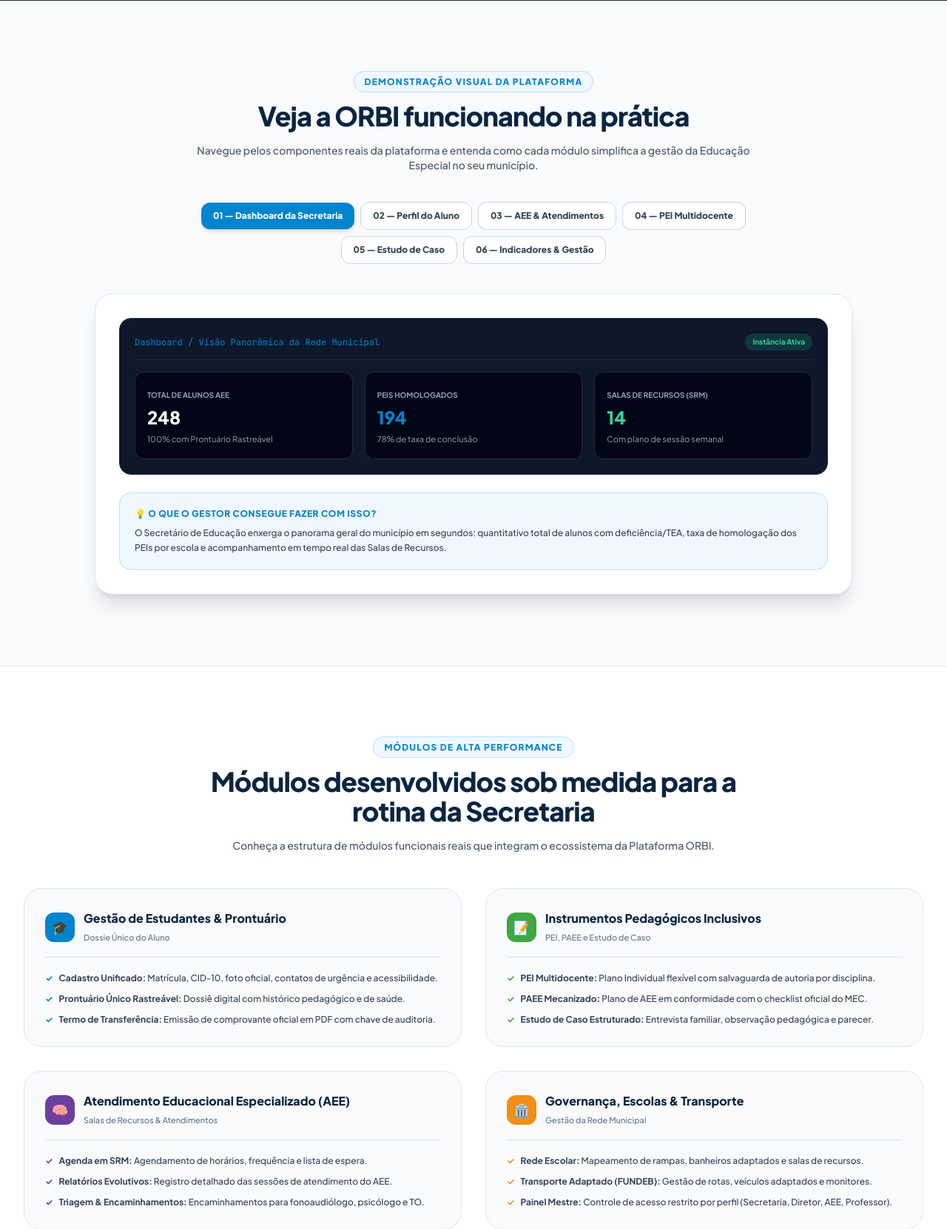
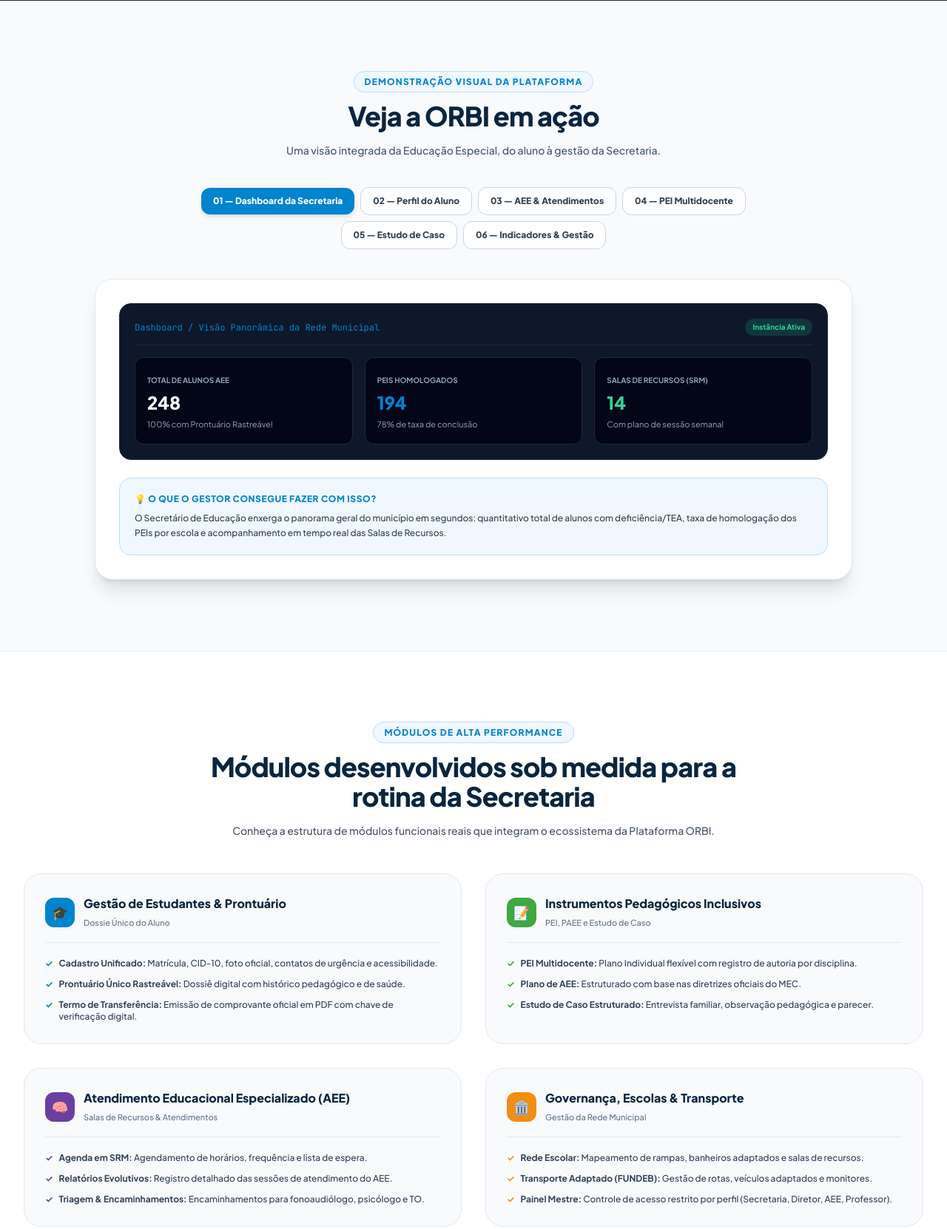
Before and after one commit to carlosvictorress/pngi, a Flask app: page / in a window 1280 px wide; the page is wider, and only the part inside the window is pictured. Shown: the part 3082-4744 px from the top of that part at 74% size. Run offline with Flask 3, Linux system fonts and the light colour scheme; data that the repository does not hold is empty; some libraries are stand-ins or nearby versions.

Commit message:
feat(cro): otimiza copy, hierarquia visual, revisao juridica e demonstracao do produto mantendo 100% o design system da ORBI

```diff
--- a/app/templates/publico/landing.html
+++ b/app/templates/publico/landing.html
@@ -308,7 +308,7 @@
                             <div class="bg-slate-900 border border-slate-800 p-4 rounded-xl space-y-1">
                                 <span class="text-[10px] font-bold text-slate-400 uppercase">PEIs Homologados</span>
                                 <div class="text-2xl font-black text-orbi-blue">194 <span class="text-xs text-orbi-blue font-bold">78%</span></div>
-                                <span class="text-[10px] text-slate-400 block">Em conformidade com a LBI</span>
+                                <span class="text-[10px] text-slate-400 block">Alinhado às diretrizes da LBI</span>
                             </div>
 
                             <div class="bg-slate-900 border border-slate-800 p-4 rounded-xl space-y-1">
@@ -347,8 +347,8 @@
                                 </div>
                                 <div class="bg-slate-950 p-3 rounded-lg border border-slate-800 flex items-center justify-between">
                                     <div>
-                                        <span class="font-bold text-white block text-xs">PAEE Mecanizado</span>
-                                        <span class="text-[10px] text-slate-400">Checklist MEC 100% ok</span>
+                                        <span class="font-bold text-white block text-xs">Diretrizes MEC</span>
+                                        <span class="text-[10px] text-slate-400">Estruturação Padronizada</span>
                                     </div>
                                     <span class="w-2.5 h-2.5 rounded-full bg-orbi-blue"></span>
                                 </div>
@@ -557,10 +557,10 @@
                     DEMONSTRAÇÃO VISUAL DA PLATAFORMA
                 </span>
                 <h2 class="text-3xl sm:text-4xl font-black text-orbi-navy tracking-tight">
-                    Veja a ORBI funcionando na prática
+                    Veja a ORBI em ação
                 </h2>
                 <p class="text-xs sm:text-sm text-slate-600 font-medium leading-relaxed">
-                    Navegue pelos componentes reais da plataforma e entenda como cada módulo simplifica a gestão da Educação Especial no seu município.
+                    Uma visão integrada da Educação Especial, do aluno à gestão da Secretaria.
                 </p>
             </div>
 
@@ -701,7 +701,7 @@
                                 <span class="text-[10px] text-emerald-400 font-bold">Assinado pelo Professor Regente</span>
                             </div>
                             <p class="text-[11px] text-slate-400 leading-relaxed">
-                                Estratégias flexibilizadas, métodos de avaliação adaptados e salvaguarda de autoria por disciplina.
+                                Estratégias flexibilizadas, métodos de avaliação adaptados e registro de autoria por disciplina.
                             </p>
                         </div>
                     </div>
@@ -709,7 +709,7 @@
                     <div class="bg-orbi-50 border border-orbi-200 rounded-2xl p-5 text-slate-800 space-y-2">
                         <span class="text-xs font-black text-orbi-blue uppercase tracking-wider block">💡 O que o gestor consegue fazer com isso?</span>
                         <p class="text-xs leading-relaxed font-medium text-slate-700">
-                            Garante a elaboração padronizada do PEI em todas as escolas da rede municipal. Permite que múltiplos professores regentes insiram suas metas mantendo inviolabilidade de autoria por componente curricular.
+                            Facilita a elaboração padronizada do PEI em todas as escolas da rede municipal. Permite que múltiplos professores regentes insiram suas metas mantendo o registro transparente de autoria por componente curricular.
                         </p>
                     </div>
                 </div>
@@ -747,7 +747,7 @@
                         <div class="grid grid-cols-1 sm:grid-cols-2 gap-4 text-xs">
                             <div class="bg-slate-950 p-4 rounded-xl border border-slate-800">
                                 <span class="font-bold text-white block">Logística de Transporte Adaptado</span>
-                                <span class="text-[11px] text-slate-400 block mt-1">Controle de rotas, acompanhantes, veículos adaptados e relatórios prontos para auditoria do FUNDEB.</span>
+                                <span class="text-[11px] text-slate-400 block mt-1">Controle de rotas, acompanhantes, veículos adaptados e relatórios organizados para prestação de contas do FUNDEB.</span>
                             </div>
                             <div class="bg-slate-950 p-4 rounded-xl border border-slate-800">
                                 <span class="font-bold text-white block">Exportação & Prestação de Contas</span>
@@ -759,7 +759,7 @@
                     <div class="bg-orbi-50 border border-orbi-200 rounded-2xl p-5 text-slate-800 space-y-2">
                         <span class="text-xs font-black text-orbi-blue uppercase tracking-wider block">💡 O que o gestor consegue fazer com isso?</span>
                         <p class="text-xs leading-relaxed font-medium text-slate-700">
-                            Transforma dados em relatórios práticos para conselhos, Ministério Público e prestação de contas do FUNDEB. Garante que a Secretaria de Educação tenha total controle administrativo sobre o transporte escolar adaptado.
+                            Transforma dados em relatórios práticos para conselhos, órgãos de controle e prestação de contas do FUNDEB. Permite que a Secretaria de Educação tenha total controle administrativo sobre o transporte escolar adaptado.
                         </p>
                     </div>
                 </div>
@@ -808,7 +808,7 @@
                         </li>
                         <li class="flex items-start gap-2">
                             <span class="text-orbi-blue font-bold">✓</span>
-                            <span><strong>Termo de Transferência:</strong> Emissão de comprovante oficial em PDF com chave de auditoria.</span>
+                            <span><strong>Termo de Transferência:</strong> Emissão de comprovante oficial em PDF com chave de verificação digital.</span>
                         </li>
                     </ul>
                 </div>
@@ -825,11 +825,11 @@
                     <ul class="space-y-3 text-xs text-slate-700 font-medium">
                         <li class="flex items-start gap-2">
                             <span class="text-orbi-green font-bold">✓</span>
-                            <span><strong>PEI Multidocente:</strong> Plano Individual flexível com salvaguarda de autoria por disciplina.</span>
+                            <span><strong>PEI Multidocente:</strong> Plano Individual flexível com registro de autoria por disciplina.</span>
                         </li>
                         <li class="flex items-start gap-2">
                             <span class="text-orbi-green font-bold">✓</span>
-                            <span><strong>PAEE Mecanizado:</strong> Plano de AEE em conformidade com o checklist oficial do MEC.</span>
+                            <span><strong>Plano de AEE:</strong> Estruturado com base nas diretrizes oficiais do MEC.</span>
                         </li>
                         <li class="flex items-start gap-2">
                             <span class="text-orbi-green font-bold">✓</span>
@@ -961,7 +961,7 @@
                         </li>
                         <li class="flex items-start gap-2.5">
                             <span class="text-emerald-600 font-bold">✅</span>
-                            <span>PEI e PAEE estruturados com salvaguarda de autoria por componente curricular.</span>
+                            <span>PEI e PAEE estruturados com registro transparente de autoria por componente curricular.</span>
                         </li>
                         <li class="flex items-start gap-2.5">
                             <span class="text-emerald-600 font-bold">✅</span>
@@ -989,13 +989,13 @@
 
             <div class="text-center space-y-4 max-w-3xl mx-auto">
                 <span class="text-xs font-black text-orbi-blue uppercase tracking-widest bg-orbi-50 px-3.5 py-1.5 rounded-full border border-orbi-200">
-                    INFORMAÇÃO PARA DECISÃO
+                    O QUE A SECRETARIA PASSA A ENXERGAR
                 </span>
                 <h2 class="text-3xl sm:text-4xl font-black text-orbi-navy tracking-tight">
                     Transforme dados dispersos em informação para decisão.
                 </h2>
                 <p class="text-xs sm:text-sm text-slate-600 font-medium leading-relaxed">
-                    Acompanhe em tempo real os indicadores gerenciais da Educação Especial no seu município.
+                    Acompanhe em tempo real os indicadores gerenciais e a evolução da Educação Especial no seu município.
                 </p>
             </div>
 
@@ -1092,7 +1092,7 @@
                         </h2>
 
                         <p class="text-base sm:text-xl text-slate-300 font-normal leading-relaxed max-w-3xl mx-auto">
-                            Nossa equipe reúne especialistas altamente qualificados em Engenharia de Software GovTech, Atendimento Educacional Especializado (AEE), Gestão de PEI/PAEE e Conformidade Jurídica com a LBI e LGPD.
+                            Nossa equipe reúne especialistas altamente qualificados em Engenharia de Software GovTech, Atendimento Educacional Especializado (AEE), Gestão de PEI/PAEE e Diretrizes da LBI e LGPD.
                         </p>
 
                         <!-- PILARES MINIMALISTAS DA EQUIPE -->
@@ -1109,8 +1109,8 @@
                             </div>
                             <div class="bg-slate-900/80 border border-slate-800 p-5 rounded-2xl space-y-2 hover:border-orbi-purple/40 transition-all">
                                 <div class="text-orbi-purple text-2xl">🛡️</div>
-                                <h4 class="font-black text-white text-sm">Conformidade LBI & LGPD</h4>
-                                <p class="text-xs text-slate-400 leading-relaxed">Rastreabilidade jurídica e proteção rigorosa de dados sensíveis.</p>
+                                <h4 class="font-black text-white text-sm">Diretrizes LBI & LGPD</h4>
+                                <p class="text-xs text-slate-400 leading-relaxed">Rastreabilidade administrativa e proteção de dados sensíveis.</p>
                             </div>
                         </div>
 
@@ -1286,15 +1286,15 @@
                                     </li>
                                     <li class="flex items-start gap-3">
                                         <span class="w-2 h-2 rounded-full bg-orbi-purple mt-1.5 shrink-0"></span>
-                                        <span>Auditor de Conformidade e Proteção de Dados Sensíveis (LGPD) em plataformas governamentais.</span>
+                                        <span>Consultor em Segurança e Proteção de Dados Sensíveis (LGPD) em plataformas governamentais.</span>
                                     </li>
                                     <li class="flex items-start gap-3">
                                         <span class="w-2 h-2 rounded-full bg-orbi-purple mt-1.5 shrink-0"></span>
-                                        <span>Assessor em Segurança da Informação e Rastreabilidade Jurídica para Secretarias Municipais de Educação.</span>
+                                        <span>Assessor em Segurança da Informação e Rastreabilidade Administrativa para Secretarias Municipais de Educação.</span>
                                     </li>
                                     <li class="flex items-start gap-3">
                                         <span class="w-2 h-2 rounded-full bg-orbi-purple mt-1.5 shrink-0"></span>
-                                        <span>Consultor de Conformidade Governamental em Prestação de Contas do FUNDEB e Auditoria de Órgãos de Controle.</span>
+                                        <span>Consultor em Governança Governamental, Prestação de Contas do FUNDEB e Acompanhamento de Órgãos de Controle.</span>
                                     </li>
                                 </ul>
                             </div>
@@ -1365,7 +1365,7 @@
                     Segurança da informação e governança institucional
                 </h2>
                 <p class="text-xs sm:text-sm text-slate-600 font-medium leading-relaxed">
-                    Plataforma desenvolvida para garantir a proteção de dados pessoais sensíveis e a auditoria administrativa da rede.
+                    Plataforma desenvolvida para auxiliar na proteção de dados pessoais sensíveis e na organização administrativa da rede.
                 </p>
             </div>
 
@@ -1399,7 +1399,7 @@
                     <span class="text-2xl block">🔒</span>
                     <h4 class="font-black text-orbi-navy text-sm">Privacidade & LGPD</h4>
                     <p class="text-xs text-slate-600 leading-relaxed">
-                        Isolamento em nuvem multitenant com salvaguarda rigorosa contra acesso não autorizado a dados de menores.
+                        Isolamento em nuvem multitenant com controles rigorosos para segurança das informações de menores.
                     </p>
                 </div>
 
@@ -1586,7 +1586,7 @@
                 <h4 class="font-black text-white text-xs uppercase tracking-wider">Contato Oficial</h4>
                 <p class="text-slate-400">Suporte/WhatsApp: <span class="text-white font-mono">(89) 99997-42096</span></p>
                 <p class="text-slate-400">E-mail: <span class="text-white font-mono">carlosvictor.pessoal@gmail.com</span></p>
-                <p class="text-slate-400">Conformidade: Lei 13.146/2015 & Diretrizes LBI</p>
+                <p class="text-slate-400">Desenvolvido considerando a Lei 13.146/2015 (LBI)</p>
             </div>
 
         </div>
```
